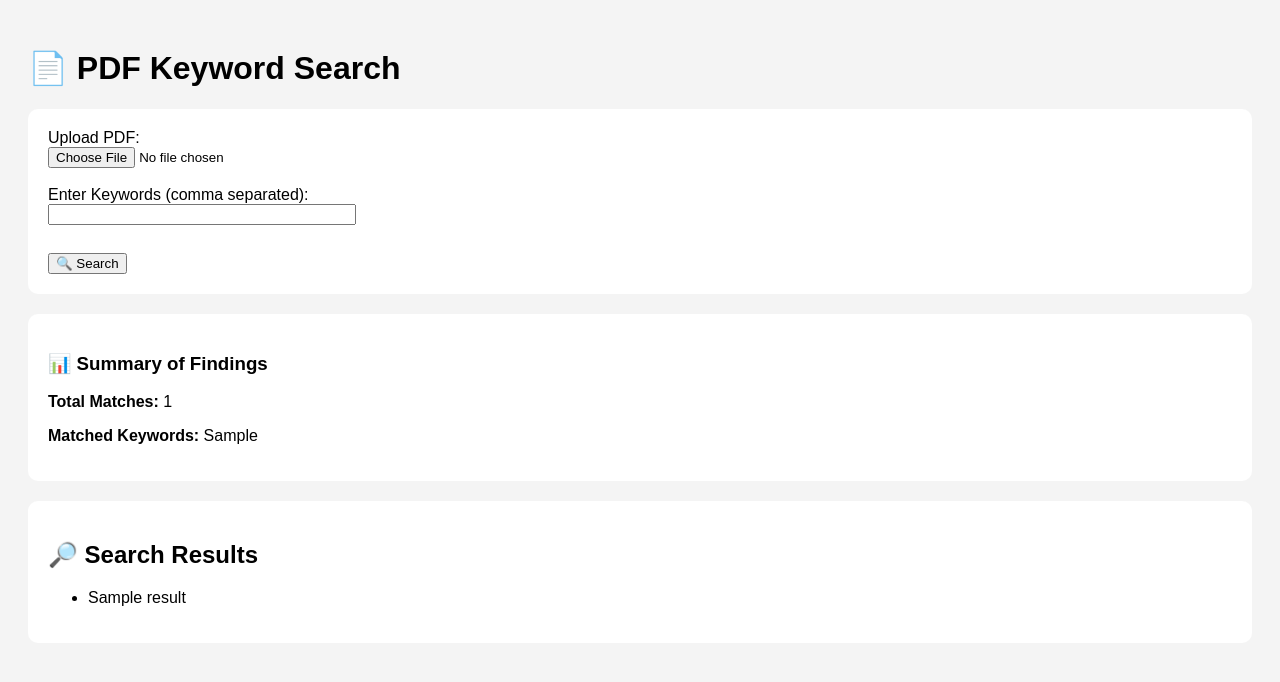
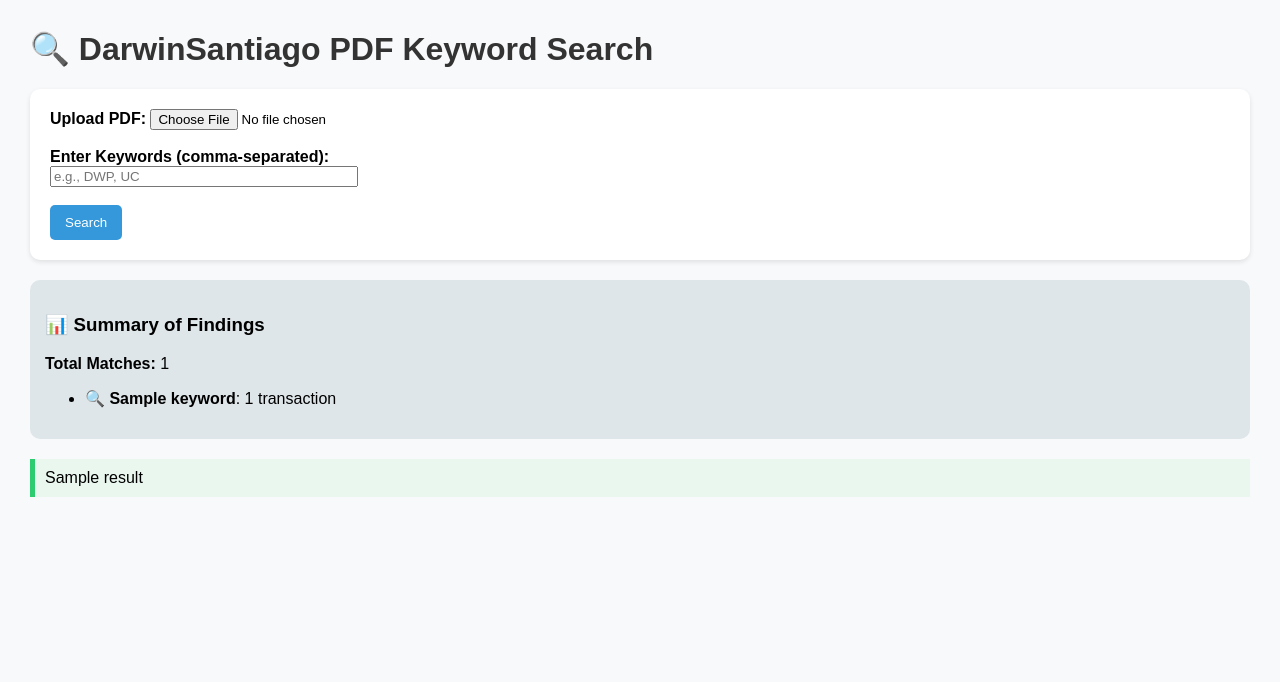
Before and after one commit to Aaronicc/darwin-aaron-santiago-pdf-keyword-search, a Flask app: template templates/index.html in a window 1280 px wide. Shown: the top 682 px of the page. Run offline with Flask 3, Linux system fonts and the light colour scheme; the template is opened without the code that fills it: most values are stand-ins (such as "Sample title", 1, 10 or a date in 2020).

Commit message:
Update index.html

```diff
--- a/templates/index.html
+++ b/templates/index.html
@@ -1,63 +1,111 @@
 <!DOCTYPE html>
-<html>
+<html lang="en">
 <head>
-    <title>PDF Keyword Search</title>
+    <meta charset="UTF-8">
+    <title>DarwinSantiago PDF Keyword Search</title>
     <style>
-        body { font-family: Arial, sans-serif; padding: 20px; background: #f4f4f4; }
-        form, .results, .summary-box { background: #fff; padding: 20px; margin-bottom: 20px; border-radius: 10px; }
-        mark { background-color: yellow; font-weight: bold; }
-        .keyword-list label { display: inline-block; margin-right: 10px; }
-        button { margin-top: 10px; }
+        body {
+            font-family: Arial, sans-serif;
+            margin: 30px;
+            background-color: #f8f9fa;
+        }
+        h1, h2 {
+            color: #333;
+        }
+        form {
+            margin-bottom: 20px;
+            padding: 20px;
+            background-color: #fff;
+            border-radius: 10px;
+            box-shadow: 0 2px 5px rgba(0,0,0,0.1);
+        }
+        .result {
+            margin-bottom: 10px;
+            padding: 10px;
+            background-color: #e9f7ef;
+            border-left: 5px solid #2ecc71;
+        }
+        .summary-box {
+            background-color: #dfe6e9;
+            padding: 15px;
+            border-radius: 10px;
+            margin-bottom: 20px;
+        }
+        mark {
+            background-color: yellow;
+            font-weight: bold;
+        }
+        .keywords {
+            margin-top: 10px;
+            margin-bottom: 10px;
+        }
+        .checkbox-group {
+            display: flex;
+            flex-wrap: wrap;
+            gap: 10px;
+        }
+        .checkbox-group label {
+            background-color: #ecf0f1;
+            padding: 5px 10px;
+            border-radius: 5px;
+        }
+        button {
+            padding: 10px 15px;
+            background-color: #3498db;
+            color: white;
+            border: none;
+            border-radius: 5px;
+            cursor: pointer;
+        }
+        button:hover {
+            background-color: #2980b9;
+        }
     </style>
-    <script>
-        function selectAllKeywords() {
-            const checkboxes = document.querySelectorAll(".keyword-checkbox");
-            checkboxes.forEach(cb => cb.checked = true);
-        }
-    </script>
 </head>
 <body>
-    <h1>📄 PDF Keyword Search</h1>
-    <form method="post" enctype="multipart/form-data">
-        <label>Upload PDF:</label><br>
-        <input type="file" name="pdf_file" accept="application/pdf" required><br><br>
+    <h1>🔍 DarwinSantiago PDF Keyword Search</h1>
+    <form action="/" method="post" enctype="multipart/form-data">
+        <label for="pdf_file"><strong>Upload PDF:</strong></label>
+        <input type="file" name="pdf_file" required><br><br>
 
-        <label>Enter Keywords (comma separated):</label><br>
-        <input type="text" name="keywords" style="width: 300px;"><br><br>
+        <label for="keywords"><strong>Enter Keywords (comma-separated):</strong></label><br>
+        <input type="text" name="keywords" style="width: 300px;" placeholder="e.g., DWP, UC"><br><br>
 
         {% if previous_keywords %}
-        <div class="keyword-list">
+        <div class="keywords">
             <strong>Previously Searched Keywords:</strong><br>
+            <button type="button" onclick="selectAllKeywords()">Select All</button><br>
+            <div class="checkbox-group">
                 {% for kw in previous_keywords %}
-                <label>
-                    <input type="checkbox" name="previous_keywords" value="{{ kw }}" class="keyword-checkbox">
-                    {{ kw }}
-                </label>
+                    <label><input type="checkbox" name="previous_keywords" value="{{ kw }}"> {{ kw }}</label>
                 {% endfor %}
             </div>
-        <button type="button" onclick="selectAllKeywords()">Select All</button><br><br>
+        </div>
         {% endif %}
 
-        <button type="submit">🔍 Search</button>
+        <button type="submit">Search</button>
     </form>
 
     {% if summary %}
     <div class="summary-box">
         <h3>📊 Summary of Findings</h3>
         <p><strong>Total Matches:</strong> {{ summary.total_matches }}</p>
-            <p><strong>Matched Keywords:</strong> {{ summary.unique_keywords | join(", ") }}</p>
-        </div>
-    {% endif %}
-
-    {% if results %}
-        <div class="results">
-            <h2>🔎 Search Results</h2>
         <ul>
-                {% for r in results %}
-                    <li>{{ r | safe }}</li>
+            {% for keyword, count in summary.keyword_counts.items() %}
+                <li>🔍 <strong>{{ keyword }}</strong>: {{ count }} transaction{{ 's' if count > 1 else '' }}</li>
             {% endfor %}
         </ul>
     </div>
     {% endif %}
+
+    {% for result in results %}
+        <div class="result">{{ result|safe }}</div>
+    {% endfor %}
+
+    <script>
+        function selectAllKeywords() {
+            document.querySelectorAll("input[name='previous_keywords']").forEach(cb => cb.checked = true);
+        }
+    </script>
 </body>
 </html>
```
Lines whose indentation alone changed are shown as unchanged.
